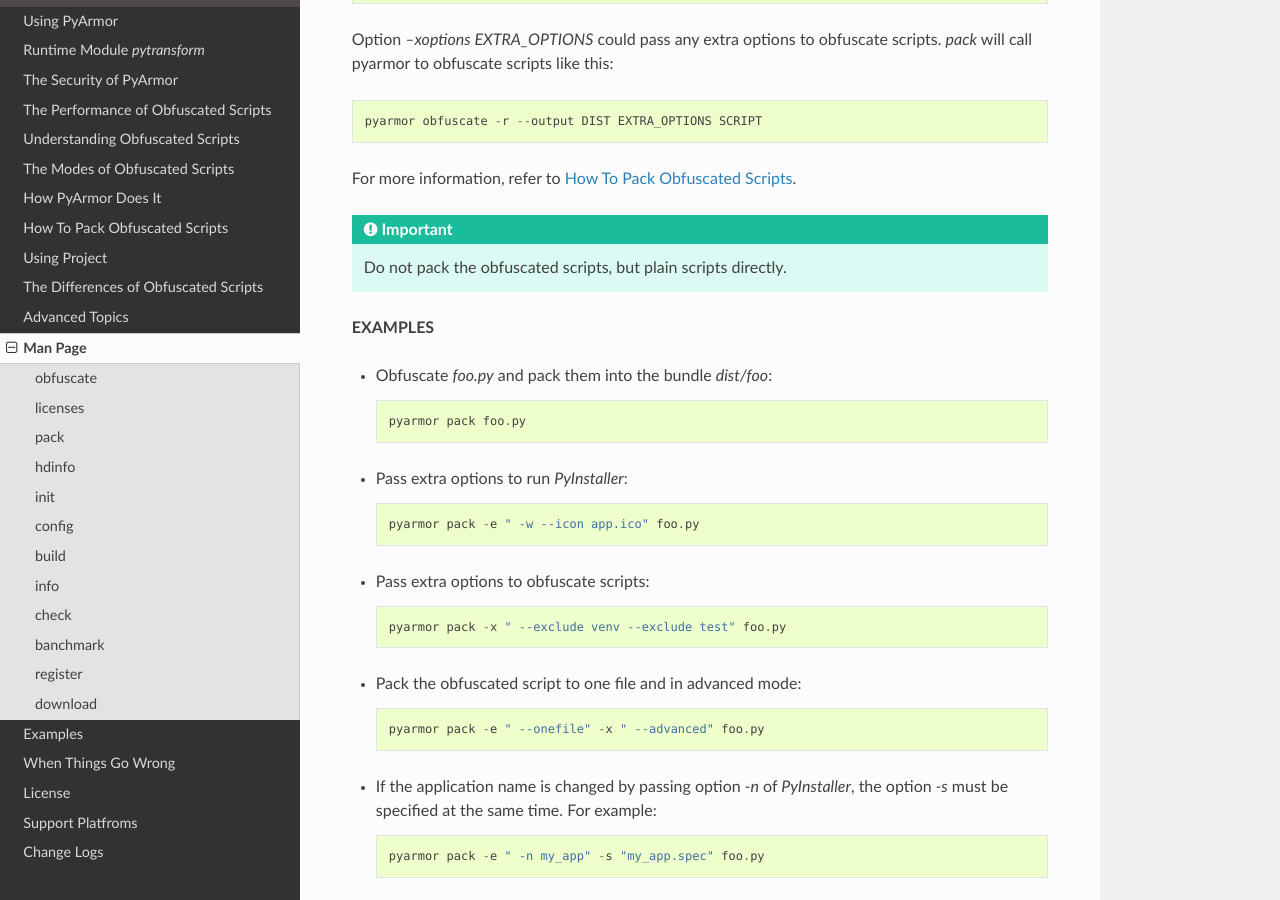
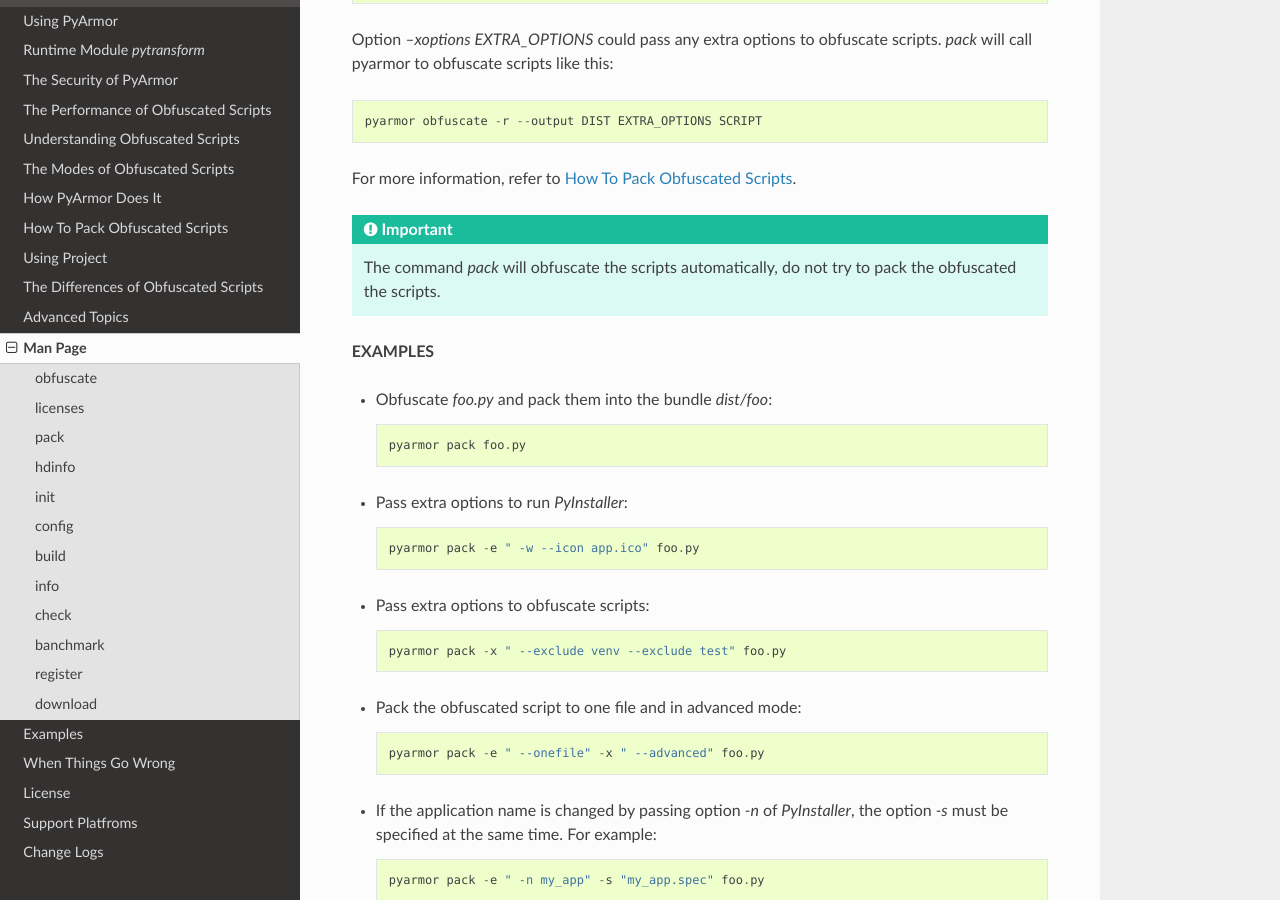
Before and after one commit to dashingsoft/pyarmor, a Sphinx documentation site: the page built from docs/man.rst, in a window 1280 px wide and 900 px high, scrolled down 7701 px. Built offline with Sphinx 7.4.7 and the Read the Docs theme 2.0.0, drawn with Linux system fonts in a browser that asks for light colours.

Commit message:
Fix bugs

```diff
--- a/docs/change-logs.rst
+++ b/docs/change-logs.rst
@@ -39,13 +39,13 @@
   which is obfuscated but not as entry script manually. Do it by this command
   after v5.7.0::
 
-    pyarmor --no-runtime --exact foo.py
+    pyarmor obfuscate --no-runtime --exact foo.py
 
 * If you need insert bootstrap code into plain script, first obfuscate an empty
   script like this::
 
     echo "" > pytransform_bootstrap.py
-    pyarmor --no-runtime --exact pytransform_bootstrap.py
+    pyarmor obfuscate --no-runtime --exact pytransform_bootstrap.py
 
   Then import `pytransform_bootstrap` in the plain script.
 
--- a/docs/man.rst
+++ b/docs/man.rst
@@ -299,7 +299,8 @@
 
 .. important::
 
-   Do not pack the obfuscated scripts, but plain scripts directly.
+   The command `pack` will obfuscate the scripts automatically, do not
+   try to pack the obfuscated the scripts.
 
 **EXAMPLES**
 
```
